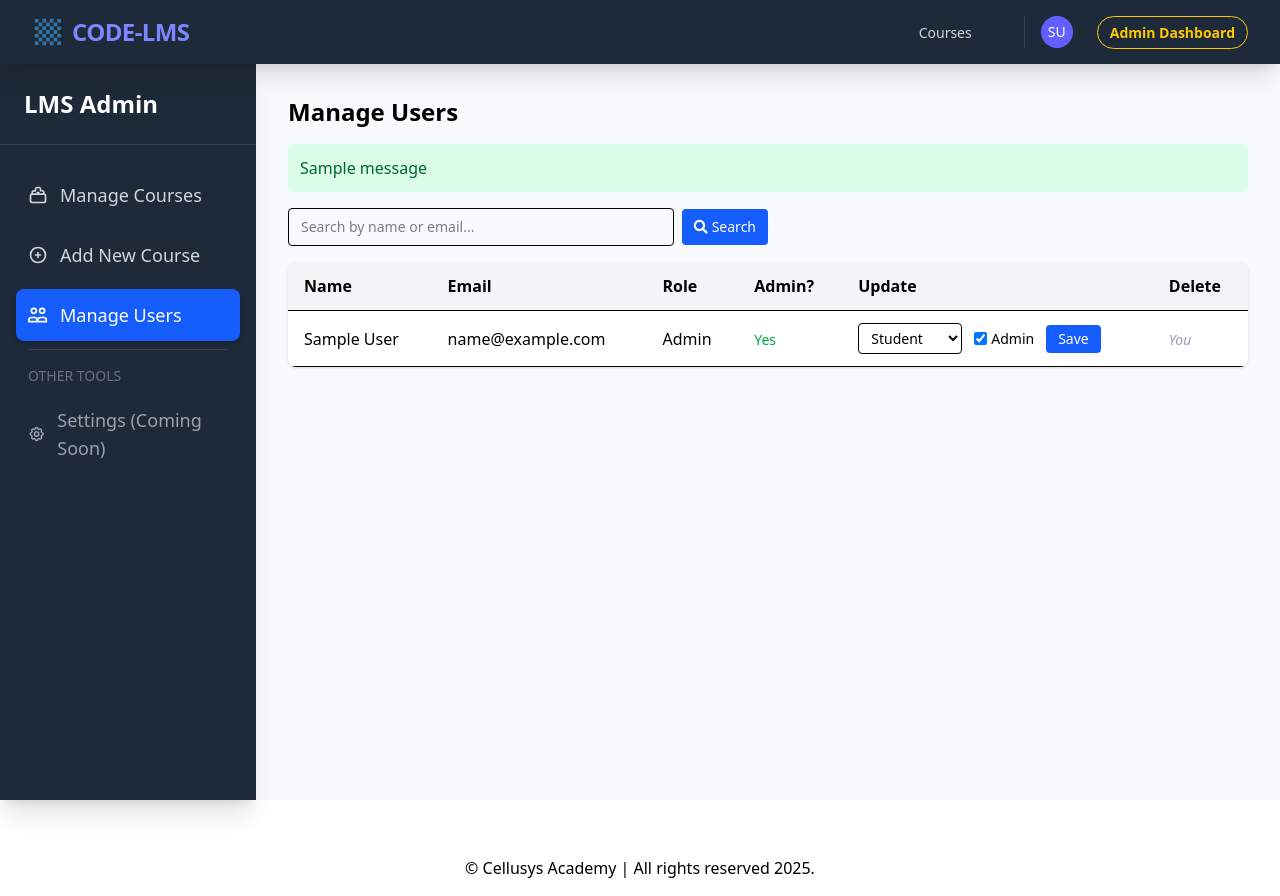
After one commit to 1efferson/Code-LMS, a Flask app: page /admin/manage-users in a window 1280 px wide. The commit adds this page. Run offline with Flask 3, Linux system fonts and the light colour scheme; a user stored in the database is signed in; tables that the repository leaves empty hold one stand-in row (values such as "Sample post"); one stand-in notice (Sample message) is shown; style sheets or scripts are compiled from the project's sources; some libraries are stand-ins or nearby versions.

```diff
--- a/lms/__init__.py
+++ b/lms/__init__.py
@@ -11,6 +11,8 @@ from .auth import auth as auth_blueprint
 from .courses.routes import courses as courses_blueprint
 from .admin import admin as admin_blueprint
 from lms.commands import promote_admin
+from lms.instructor import instructor
+
 
 
 mail = Mail()  # ✅ initialize Flask-Mail globally
@@ -56,6 +58,7 @@ def create_app(config_object='config.Config'):
     app.register_blueprint(auth_blueprint, url_prefix='/auth')
     app.register_blueprint(courses_blueprint, url_prefix='/courses')
     app.register_blueprint(admin_blueprint, url_prefix='/admin')
+    app.register_blueprint(instructor, url_prefix='/instructor')
 
     # Import models for Alembic
     from . import models
--- a/lms/admin/routes.py
+++ b/lms/admin/routes.py
@@ -1,11 +1,12 @@
 # lms/admin/routes.py (Complete Code with Comments)
-from flask import render_template, redirect, url_for, flash, request
+from flask import render_template, redirect, url_for, flash, request, abort
 from flask_login import login_required, current_user
 from lms import db
 from lms.models.course import Course
 from lms.models.module import Module
 from lms.models.lesson import Lesson
 from . import admin
+from lms.models import User
 from .forms import CourseForm, ModuleForm, LessonForm
 from slugify import slugify
 
@@ -355,3 +356,67 @@ def delete_lesson(lesson_id):
         flash(f'An error occurred while deleting the lesson: {e}', 'danger')
 
     return redirect(url_for('admin.manage_course_outline', course_id=course_id))
+
+# ===============================
+# USER MANAGEMENT/DELETE STUDENT ROUTES/STUDENT SEARCH FOR ADMIN
+# ===============================
+
+@admin.route('/manage-users')
+@login_required
+def manage_users():
+    if not current_user.is_admin:
+        abort(403)
+
+    query = request.args.get('q', '').strip()
+
+    if query:
+        # Search by name or email
+        users = User.query.filter(
+            (User.name.ilike(f"%{query}%")) |
+            (User.email.ilike(f"%{query}%"))
+        ).all()
+    else:
+        users = User.query.all()
+
+    return render_template('admin/manage_users.html', users=users, search_query=query)
+
+
+@admin.route('/update_user_role/<int:user_id>', methods=['POST'])
+@login_required
+def update_user_role(user_id):
+    if not current_user.is_admin:
+        abort(403)
+
+    user = User.query.get_or_404(user_id)
+
+    # Update role
+    user.role = request.form.get('role')
+
+    # Update admin privilege
+    user.is_admin = bool(request.form.get('is_admin'))
+
+    db.session.commit()
+    flash(f"{user.name}'s permissions have been updated.", "success")
+    return redirect(url_for('admin.manage_users'))
+
+
+
+
+@admin.route('/users/delete/<int:user_id>', methods=['POST'])
+@login_required
+def delete_user(user_id):
+    if not current_user.is_admin:
+        abort(403)  # only admins
+
+    user = User.query.get_or_404(user_id)
+
+    # If the user teaches any courses, stop deletion
+    if len(user.courses_taught) > 0:
+        flash("Cannot delete this user because they are assigned as an instructor for one or more courses. Reassign the courses first.", "warning")
+        return redirect(url_for('admin.manage_users'))
+
+    # Safe to delete
+    db.session.delete(user)
+    db.session.commit()
+    flash("User deleted successfully.", "success")
+    return redirect(url_for('admin.manage_users'))
--- a/lms/admin/templates/admin/admin_base.html
+++ b/lms/admin/templates/admin/admin_base.html
@@ -29,6 +29,14 @@
                 <svg class="w-5 h-5 mr-3" fill="none" stroke="currentColor" viewBox="0 0 24 24" xmlns="http://www.w3.org/2000/svg"><path stroke-linecap="round" stroke-linejoin="round" stroke-width="2" d="M12 9v3m0 0v3m0-3h3m-3 0H9m12 0a9 9 0 11-18 0 9 9 0 0118 0z"></path></svg>
                Add New Course
             </a>
+             <!-- manage_users Link -->
+            <a href="{{ url_for('admin.manage_users') }}"
+                class="flex items-center p-3 rounded-lg text-lg font-medium transition duration-150 hover:bg-gray-700
+                {% if request.endpoint == 'admin.manage_users' %}bg-blue-600 text-white shadow-md{% else %}text-gray-300{% endif %}">
+                <svg class="w-5 h-5 mr-3" fill="none" stroke="currentColor" viewBox="0 0 24 24"><path stroke-linecap="round" stroke-linejoin="round" stroke-width="2" d="M17 20h5v-2a3 3 0 00-3-3h-4a3 3 0 00-3 3v2h5zM6 20h5v-2a3 3 0 00-3-3H4a3 3 0 00-3 3v2h5zM7 10a3 3 0 110-6 3 3 0 010 6zm10 0a3 3 0 110-6 3 3 0 010 6z"></path></svg>
+                Manage Users
+            </a>
+
 
             <!-- Placeholder for Settings/Users (Future Feature) -->
             <div class="text-sm pt-4 text-gray-500 uppercase border-t border-gray-700 mx-3">Other Tools</div>
--- /dev/null
+++ b/lms/admin/templates/admin/manage_users.html
@@ -0,0 +1,84 @@
+{% extends "admin/admin_base.html" %}
+
+{% block admin_content %}
+<h1 class="text-2xl font-semibold mb-4">Manage Users</h1>
+
+{% for message in get_flashed_messages(with_categories=true) %}
+<div class="mb-4 p-3 rounded
+    {% if message[0] == 'success' %} bg-green-100 text-green-800
+    {% elif message[0] == 'warning' %} bg-yellow-100 text-yellow-800
+    {% elif message[0] == 'danger' %} bg-red-100 text-red-800
+    {% else %} bg-gray-100 text-gray-800 {% endif %}">
+    {{ message[1] }}
+</div>
+{% endfor %}
+
+<!-- Search bar -->
+<form method="GET" action="{{ url_for('admin.manage_users') }}" class="mb-4 flex items-center gap-2 w-1/2">
+    <input type="text" name="q" value="{{ search_query or '' }}"
+           placeholder="Search by name or email..."
+           class="px-3 py-2 border rounded w-full text-sm">
+    <button type="submit" class="px-3 py-2 bg-blue-600 text-white rounded hover:bg-blue-700 text-sm flex items-center gap-1">
+        <i class="fas fa-search"></i> Search
+    </button>
+</form>
+
+<table class="w-full bg-white shadow rounded-lg overflow-hidden">
+    <thead>
+        <tr class="bg-gray-100 text-left border-b">
+            <th class="px-4 py-3">Name</th>
+            <th class="px-4 py-3">Email</th>
+            <th class="px-4 py-3">Role</th>
+            <th class="px-4 py-3">Admin?</th>
+            <th class="px-4 py-3">Update</th>
+            <th class="px-4 py-3">Delete</th>
+        </tr>
+    </thead>
+
+    <tbody>
+        {% for user in users %}
+        <tr class="border-b hover:bg-gray-50">
+            <td class="px-4 py-3">{{ user.name }}</td>
+            <td class="px-4 py-3">{{ user.email }}</td>
+            <td class="px-4 py-3 capitalize">{{ user.role }}</td>
+            <td class="px-4 py-3">
+                {% if user.is_admin %}
+                    <span class="text-green-600 font-medium text-sm">Yes</span>
+                {% else %}
+                    <span class="text-gray-500 text-sm">No</span>
+                {% endif %}
+            </td>
+            <td class="px-4 py-3">
+                <form action="{{ url_for('admin.update_user_role', user_id=user.id) }}" method="POST" class="flex items-center space-x-3">
+                    <input type="hidden" name="csrf_token" value="{{ csrf_token() }}">
+                    <select name="role" class="border rounded px-2 py-1 text-sm">
+                        <option value="student" {% if user.role == 'student' %}selected{% endif %}>Student</option>
+                        <option value="instructor" {% if user.role == 'instructor' %}selected{% endif %}>Instructor</option>
+                    </select>
+                    <label class="flex items-center space-x-1 text-sm">
+                        <input type="checkbox" name="is_admin" value="1" {% if user.is_admin %}checked{% endif %}>
+                        <span>Admin</span>
+                    </label>
+                    <button type="submit" class="px-3 py-1 text-sm bg-blue-600 text-white rounded hover:bg-blue-700">
+                        Save
+                    </button>
+                </form>
+            </td>
+            <td class="px-4 py-3">
+                {% if user.id == current_user.id %}
+                    <span class="text-gray-400 text-sm italic">You</span>
+                {% else %}
+                    <form action="{{ url_for('admin.delete_user', user_id=user.id) }}" method="POST" onsubmit="return confirm('Are you sure you want to delete this user?');">
+                        <input type="hidden" name="csrf_token" value="{{ csrf_token() }}">
+                        <button type="submit" class="px-3 py-1 bg-red-600 text-white rounded hover:bg-red-700 text-sm">
+                            Delete
+                        </button>
+                    </form>
+                {% endif %}
+            </td>
+        </tr>
+        {% endfor %}
+    </tbody>
+</table>
+
+{% endblock %}
--- a/lms/courses/routes.py
+++ b/lms/courses/routes.py
@@ -161,7 +161,8 @@ def course_lesson(course_slug, lesson_slug):
         course=course,
         current_lesson=lesson,
         modules=modules,
-        is_complete=is_complete
+        is_complete=is_complete,
+        enrollment=enrollment
     )
 
 # -------------------------------
--- /dev/null
+++ b/lms/instructor/__init__.py
@@ -0,0 +1,5 @@
+from flask import Blueprint
+
+instructor = Blueprint('instructor', __name__, template_folder='templates')
+
+from . import routes
--- a/lms/templates/base.html
+++ b/lms/templates/base.html
@@ -81,6 +81,15 @@
                                 </a>
                             </li>
                         {% endif %}
+                        {% if current_user.role == 'instructor' %}
+                            <li>
+                                <a href="{{ url_for('instructor.dashboard') }}"
+                                class="text-sm font-bold text-blue-400 hover:text-blue-300 border border-blue-400 hover:border-blue-300 px-3 py-1.5 rounded-full transition duration-150">
+                                    Instructor Dashboard
+                                </a>
+                            </li>
+                        {% endif %}
+
                     {% else %}
                         <!-- If user is NOT logged in -->
                         <li>
```
Also changed, not shown: lms/courses/templates/courses/course_lesson.html (+29 -32 lines), lms/instructor/routes.py (added, +40 -0 lines), lms/instructor/templates/instructor/course_students.html (added, +37 -0 lines), lms/instructor/templates/instructor/dashboard.html (added, +41 -0 lines).
